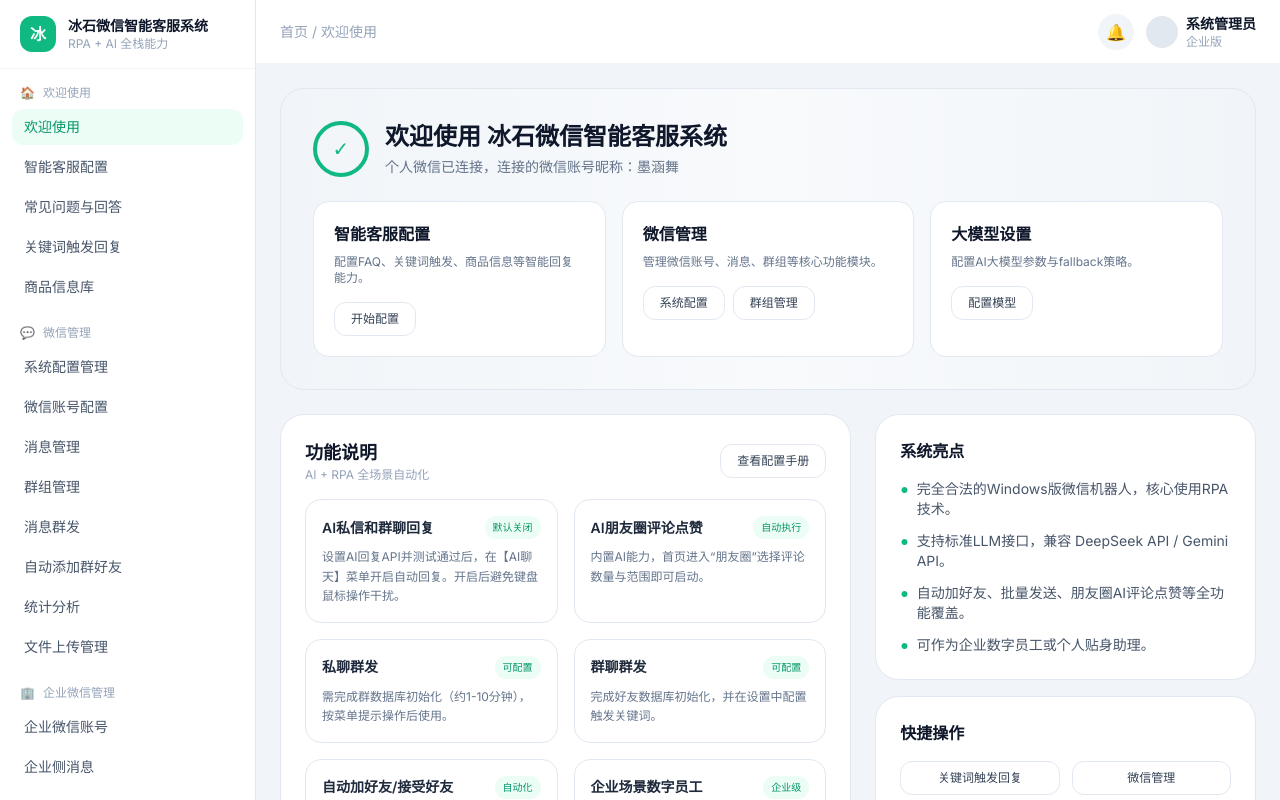
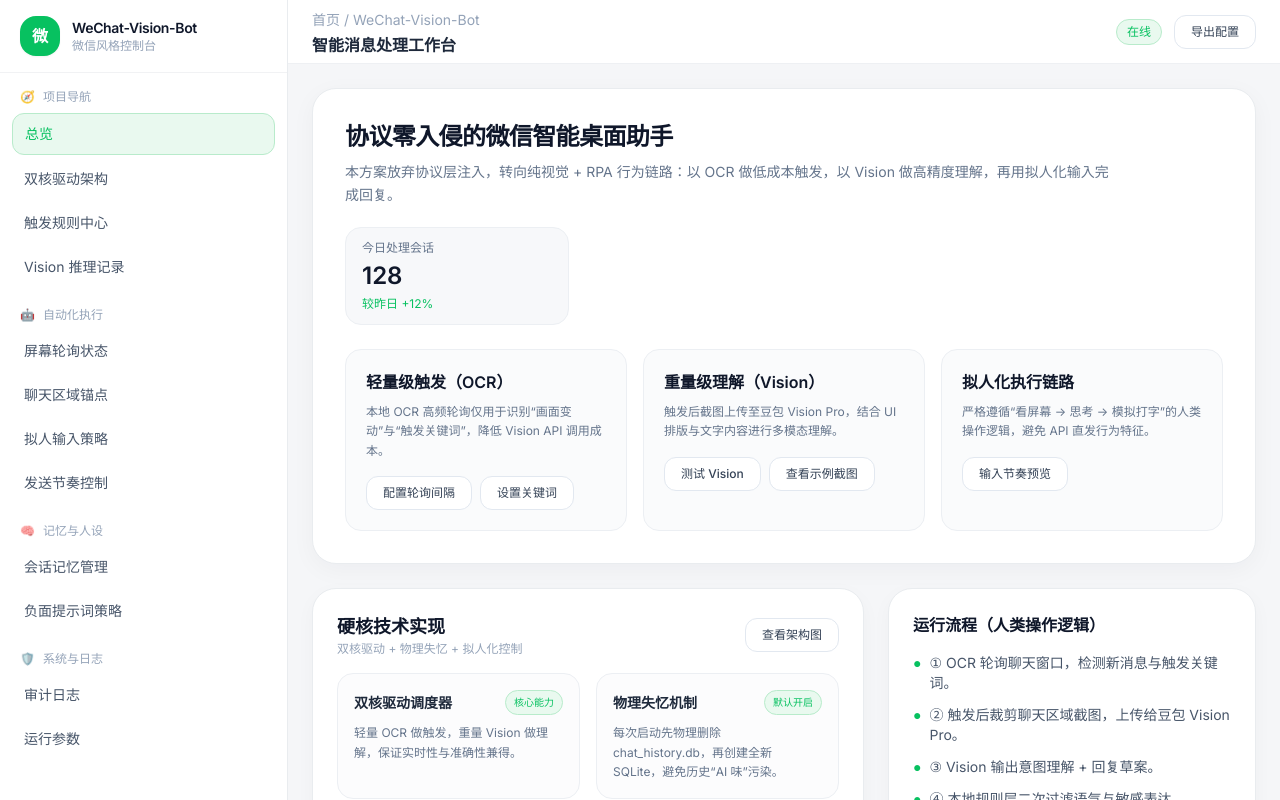
Before and after one commit to yuanhong792/-, a React (Vite) app: page / in a window 1280 px wide. Shown: the top 800 px of the page. Built offline with nearby package versions, Linux system fonts and the light colour scheme.

Commit message:
fix: restore vite entry script to resolve blank preview

```diff
--- a/App.tsx
+++ b/App.tsx
@@ -3,118 +3,98 @@
 
 const sidebarSections = [
   {
-    title: '欢迎使用',
-    icon: '🏠',
+    title: '项目导航',
+    icon: '🧭',
     items: [
-      { label: '欢迎使用', active: true },
-      { label: '智能客服配置' },
-      { label: '常见问题与回答' },
-      { label: '关键词触发回复' },
-      { label: '商品信息库' }
+      { label: '总览', active: true },
+      { label: '双核驱动架构' },
+      { label: '触发规则中心' },
+      { label: 'Vision 推理记录' }
     ]
   },
   {
-    title: '微信管理',
-    icon: '💬',
+    title: '自动化执行',
+    icon: '🤖',
     items: [
-      { label: '系统配置管理' },
-      { label: '微信账号配置' },
-      { label: '消息管理' },
-      { label: '群组管理' },
-      { label: '消息群发' },
-      { label: '自动添加群好友' },
-      { label: '统计分析' },
-      { label: '文件上传管理' }
+      { label: '屏幕轮询状态' },
+      { label: '聊天区域锚点' },
+      { label: '拟人输入策略' },
+      { label: '发送节奏控制' }
     ]
   },
   {
-    title: '企业微信管理',
-    icon: '🏢',
-    items: [{ label: '企业微信账号' }, { label: '企业侧消息' }]
+    title: '记忆与人设',
+    icon: '🧠',
+    items: [{ label: '会话记忆管理' }, { label: '负面提示词策略' }]
   },
   {
-    title: '大模型设置',
-    icon: '🧠',
-    items: [{ label: '模型配置' }, { label: 'API设置' }]
-  },
-  {
-    title: '账户与权限',
-    icon: '👤',
-    items: [{ label: '账号管理' }, { label: '角色权限' }]
+    title: '系统与日志',
+    icon: '🛡️',
+    items: [{ label: '审计日志' }, { label: '运行参数' }]
   }
 ];
 
 const quickCards = [
   {
-    title: '智能客服配置',
-    description: '配置FAQ、关键词触发、商品信息等智能回复能力。',
-    actions: ['开始配置']
+    title: '轻量级触发（OCR）',
+    description: '本地 OCR 高频轮询仅用于识别“画面变动”与“触发关键词”，降低 Vision API 调用成本。',
+    actions: ['配置轮询间隔', '设置关键词']
   },
   {
-    title: '微信管理',
-    description: '管理微信账号、消息、群组等核心功能模块。',
-    actions: ['系统配置', '群组管理']
+    title: '重量级理解（Vision）',
+    description: '触发后截图上传至豆包 Vision Pro，结合 UI 排版与文字内容进行多模态理解。',
+    actions: ['测试 Vision', '查看示例截图']
   },
   {
-    title: '大模型设置',
-    description: '配置AI大模型参数与fallback策略。',
-    actions: ['配置模型']
+    title: '拟人化执行链路',
+    description: '严格遵循“看屏幕 -> 思考 -> 模拟打字”的人类操作逻辑，避免 API 直发行为特征。',
+    actions: ['输入节奏预览']
   }
 ];
 
 const featureCards = [
   {
-    title: 'AI私信和群聊回复',
-    description:
-      '设置AI回复API并测试通过后，在【AI聊天】菜单开启自动回复。开启后避免键盘鼠标操作干扰。',
-    tag: '默认关闭'
+    title: '双核驱动调度器',
+    description: '轻量 OCR 做触发，重量 Vision 做理解，保证实时性与准确性兼得。',
+    tag: '核心能力'
   },
   {
-    title: 'AI朋友圈评论点赞',
-    description: '内置AI能力，首页进入“朋友圈”选择评论数量与范围即可启动。',
-    tag: '自动执行'
+    title: '物理失忆机制',
+    description: '每次启动先物理删除 chat_history.db，再创建全新 SQLite，避免历史“AI 味”污染。',
+    tag: '默认开启'
   },
   {
-    title: '私聊群发',
-    description: '需完成群数据库初始化（约1-10分钟），按菜单提示操作后使用。',
-    tag: '可配置'
+    title: '拟人化打字模型',
+    description: '通过 pyautogui + pyperclip 模拟快捷键与打字延迟，执行更接近真实人工。',
+    tag: '反审计优化'
   },
   {
-    title: '群聊群发',
-    description: '完成好友数据库初始化，并在设置中配置触发关键词。',
-    tag: '可配置'
-  },
-  {
-    title: '自动加好友/接受好友',
-    description: '在对应菜单内按提示设置策略即可执行。',
-    tag: '自动化'
-  },
-  {
-    title: '企业场景数字员工',
-    description: '支持公司内外事务自动化处理，形成多能力数字员工矩阵。',
-    tag: '企业级'
+    title: '负面提示词约束',
+    description: '屏蔽过度表情、波浪号与客服话术，输出风格更自然、更像真人。',
+    tag: 'Prompt 调优'
   }
 ];
 
-const highlights = [
-  '完全合法的Windows版微信机器人，核心使用RPA技术。',
-  '支持标准LLM接口，兼容 DeepSeek API / Gemini API。',
-  '自动加好友、批量发送、朋友圈AI评论点赞等全功能覆盖。',
-  '可作为企业数字员工或个人贴身助理。'
+const runtimeFlow = [
+  '① OCR 轮询聊天窗口，检测新消息与触发关键词。',
+  '② 触发后裁剪聊天区域截图，上传给豆包 Vision Pro。',
+  '③ Vision 输出意图理解 + 回复草案。',
+  '④ 本地规则层二次过滤语气与敏感表达。',
+  '⑤ pyautogui 执行粘贴、延迟、发送，完成拟人化回复。'
 ];
 
 const App: React.FC = () => {
   return (
-    <div className="min-h-screen bg-slate-100 text-slate-900 flex">
-      <aside className="w-64 bg-white border-r border-slate-200 flex flex-col">
-        <div className="px-5 py-4 border-b border-slate-100">
+    <div className="min-h-screen bg-[#f5f6f8] text-slate-900 flex">
+      <aside className="w-72 bg-white border-r border-[#e9ecef] flex flex-col">
+        <div className="px-5 py-4 border-b border-[#f1f2f4]">
           <div className="flex items-center gap-3">
-            <div className="w-9 h-9 rounded-xl bg-emerald-500 text-white font-bold flex items-center justify-center">
-              冰
+            <div className="w-10 h-10 rounded-2xl bg-[#07c160] text-white font-bold flex items-center justify-center shadow-sm">
+              微
             </div>
             <div>
-              <p className="font-semibold text-sm">冰石微信智能客服系统</p>
-              <p className="text-xs text-slate-400">RPA + AI 全栈能力</p>
+              <p className="font-semibold text-sm tracking-tight">WeChat-Vision-Bot</p>
+              <p className="text-xs text-slate-400">微信风格控制台</p>
             </div>
           </div>
         </div>
@@ -129,8 +109,10 @@
                 {section.items.map((item) => (
                   <button
                     key={item.label}
-                    className={`w-full text-left px-3 py-2 rounded-xl text-sm ${
-                      item.active ? 'bg-emerald-50 text-emerald-600' : 'text-slate-600 hover:bg-slate-100'
+                    className={`w-full text-left px-3 py-2.5 rounded-xl text-sm transition-all ${
+                      item.active
+                        ? 'bg-[#e9f9ef] text-[#07c160] font-medium border border-[#b8ebcb]'
+                        : 'text-slate-600 hover:bg-[#f6f7f9]'
                     }`}
                   >
                     {item.label}
@@ -141,51 +123,53 @@
           ))}
         </div>
         <div className="px-4 pb-4">
-          <div className="bg-slate-50 rounded-2xl p-4 text-xs text-slate-500">
-            已连接AI模型
-            <p className="text-lg font-semibold text-slate-900 mt-1">7 个</p>
+          <div className="bg-[#f7f8fa] rounded-2xl p-4 text-xs text-slate-500 border border-[#eceff3]">
+            当前运行模式
+            <p className="text-lg font-semibold text-slate-900 mt-1">双核协同</p>
             <Button className="mt-3 w-full text-sm" variant="secondary">
-              查看接口状态
+              查看运行日志
             </Button>
           </div>
         </div>
       </aside>
 
       <main className="flex-1 flex flex-col">
-        <header className="h-16 bg-white border-b border-slate-100 flex items-center justify-between px-6">
-          <div className="flex items-center gap-4">
-            <span className="text-sm text-slate-400">首页 / 欢迎使用</span>
+        <header className="h-16 bg-white border-b border-[#eef0f3] flex items-center justify-between px-6">
+          <div>
+            <span className="text-sm text-slate-400">首页 / WeChat-Vision-Bot</span>
+            <h1 className="text-base font-semibold text-slate-800 mt-0.5">智能消息处理工作台</h1>
           </div>
           <div className="flex items-center gap-3">
-            <button className="w-9 h-9 rounded-full bg-slate-100 flex items-center justify-center text-slate-500">
-              🔔
-            </button>
-            <div className="flex items-center gap-2">
-              <div className="w-8 h-8 rounded-full bg-slate-200"></div>
-              <div>
-                <p className="text-sm font-semibold">系统管理员</p>
-                <p className="text-xs text-slate-400">企业版</p>
-              </div>
-            </div>
+            <span className="text-xs px-2.5 py-1 rounded-full bg-[#e9f9ef] text-[#07c160] border border-[#b8ebcb]">
+              在线
+            </span>
+            <Button variant="secondary" className="text-xs px-3 py-1">
+              导出配置
+            </Button>
           </div>
         </header>
 
         <section className="px-6 py-6">
-          <div className="bg-gradient-to-r from-slate-100 via-slate-50 to-slate-100 rounded-3xl border border-slate-200 p-8">
-            <div className="flex items-center gap-4">
-              <div className="w-14 h-14 rounded-full border-4 border-emerald-500 text-emerald-500 flex items-center justify-center text-xl">
-                ✓
+          <div className="bg-white rounded-3xl border border-[#e9ecef] p-8 shadow-[0_6px_24px_rgba(15,23,42,0.04)]">
+            <div className="flex items-center justify-between gap-5 flex-wrap">
+              <div>
+                <h2 className="text-2xl font-semibold tracking-tight">协议零入侵的微信智能桌面助手</h2>
+                <p className="text-sm text-slate-500 mt-2 leading-relaxed max-w-3xl">
+                  本方案放弃协议层注入，转向纯视觉 + RPA 行为链路：以 OCR 做低成本触发，以 Vision 做高精度理解，再用拟人化输入完成回复。
+                </p>
               </div>
-              <div>
-                <h1 className="text-2xl font-semibold">欢迎使用 冰石微信智能客服系统</h1>
-                <p className="text-sm text-slate-500 mt-1">个人微信已连接，连接的微信账号昵称：墨涵舞</p>
+              <div className="bg-[#f7f8fa] border border-[#eceff3] rounded-2xl px-4 py-3 min-w-56">
+                <p className="text-xs text-slate-500">今日处理会话</p>
+                <p className="text-2xl font-semibold text-slate-900 mt-1">128</p>
+                <p className="text-xs text-[#07c160] mt-1">较昨日 +12%</p>
               </div>
             </div>
+
             <div className="mt-6 grid lg:grid-cols-3 gap-4">
               {quickCards.map((card) => (
-                <div key={card.title} className="bg-white rounded-2xl border border-slate-200 p-5">
+                <div key={card.title} className="bg-[#fafbfc] rounded-2xl border border-[#eceff3] p-5 hover:border-[#b8ebcb] transition-colors">
                   <h3 className="font-semibold text-slate-900">{card.title}</h3>
-                  <p className="text-xs text-slate-500 mt-2">{card.description}</p>
+                  <p className="text-xs text-slate-500 mt-2 leading-relaxed">{card.description}</p>
                   <div className="mt-4 flex gap-2 flex-wrap">
                     {card.actions.map((action) => (
                       <Button key={action} variant="secondary" className="text-xs px-3 py-1">
@@ -201,22 +185,22 @@
 
         <section className="px-6 pb-6">
           <div className="grid lg:grid-cols-[1.2fr_0.8fr] gap-6">
-            <div className="bg-white rounded-3xl border border-slate-200 p-6">
+            <div className="bg-white rounded-3xl border border-[#e9ecef] p-6 shadow-[0_6px_20px_rgba(15,23,42,0.03)]">
               <div className="flex items-center justify-between mb-4">
                 <div>
-                  <h2 className="text-lg font-semibold">功能说明</h2>
-                  <p className="text-xs text-slate-400">AI + RPA 全场景自动化</p>
+                  <h2 className="text-lg font-semibold">硬核技术实现</h2>
+                  <p className="text-xs text-slate-400">双核驱动 + 物理失忆 + 拟人化控制</p>
                 </div>
                 <Button variant="secondary" className="text-xs px-3 py-1">
-                  查看配置手册
+                  查看架构图
                 </Button>
               </div>
               <div className="grid md:grid-cols-2 gap-4">
                 {featureCards.map((item) => (
-                  <div key={item.title} className="border border-slate-200 rounded-2xl p-4">
+                  <div key={item.title} className="border border-[#eceff3] bg-[#fcfcfd] rounded-2xl p-4 hover:border-[#d9dee5] transition-colors">
                     <div className="flex items-center justify-between">
                       <h3 className="text-sm font-semibold text-slate-800">{item.title}</h3>
-                      <span className="text-[10px] text-emerald-600 bg-emerald-50 px-2 py-1 rounded-full">
+                      <span className="text-[10px] text-[#07c160] bg-[#e9f9ef] px-2 py-1 rounded-full border border-[#b8ebcb]">
                         {item.tag}
                       </span>
                     </div>
@@ -227,31 +211,27 @@
             </div>
 
             <div className="space-y-4">
-              <div className="bg-white rounded-3xl border border-slate-200 p-6">
-                <h3 className="text-base font-semibold">系统亮点</h3>
+              <div className="bg-white rounded-3xl border border-[#e9ecef] p-6 shadow-[0_6px_20px_rgba(15,23,42,0.03)]">
+                <h3 className="text-base font-semibold">运行流程（人类操作逻辑）</h3>
                 <ul className="mt-4 space-y-3 text-sm text-slate-600">
-                  {highlights.map((item) => (
+                  {runtimeFlow.map((item) => (
                     <li key={item} className="flex gap-2">
-                      <span className="text-emerald-500">●</span>
+                      <span className="text-[#07c160]">●</span>
                       <span>{item}</span>
                     </li>
                   ))}
                 </ul>
               </div>
-              <div className="bg-white rounded-3xl border border-slate-200 p-6">
-                <h3 className="text-base font-semibold">快捷操作</h3>
-                <div className="mt-4 grid grid-cols-2 gap-3 text-xs">
-                  {['关键词触发回复', '微信管理', '个人设置', '朋友圈评论', '群发任务', '模型调用'].map((item) => (
-                    <Button key={item} variant="secondary" className="justify-start">
-                      {item}
-                    </Button>
-                  ))}
-                </div>
+              <div className="bg-white rounded-3xl border border-[#e9ecef] p-6 shadow-[0_6px_20px_rgba(15,23,42,0.03)]">
+                <h3 className="text-base font-semibold">启动策略</h3>
+                <p className="text-xs text-slate-500 mt-3 leading-relaxed">
+                  每次应用重启都会先删除 chat_history.db，确保模型记忆“物理失忆”，保持人设纯净并降低历史语气漂移。
+                </p>
               </div>
-              <div className="bg-white rounded-3xl border border-slate-200 p-6">
-                <h3 className="text-base font-semibold">安全与合规</h3>
+              <div className="bg-white rounded-3xl border border-[#e9ecef] p-6 shadow-[0_6px_20px_rgba(15,23,42,0.03)]">
+                <h3 className="text-base font-semibold">输出风格约束</h3>
                 <p className="text-xs text-slate-500 mt-3 leading-relaxed">
-                  核心采用RPA驱动方式，无侵入、合规可控；支持权限与日志审计，适配企业级部署。
+                  通过负面提示词禁止过度表情、波浪号和模板化客服表达，让回复保持自然、简洁、可信。
                 </p>
               </div>
             </div>
--- a/index.html
+++ b/index.html
@@ -47,5 +47,6 @@
 </head>
   <body>
     <div id="root"></div>
+    <script type="module" src="/index.tsx"></script>
   </body>
 </html>
```
